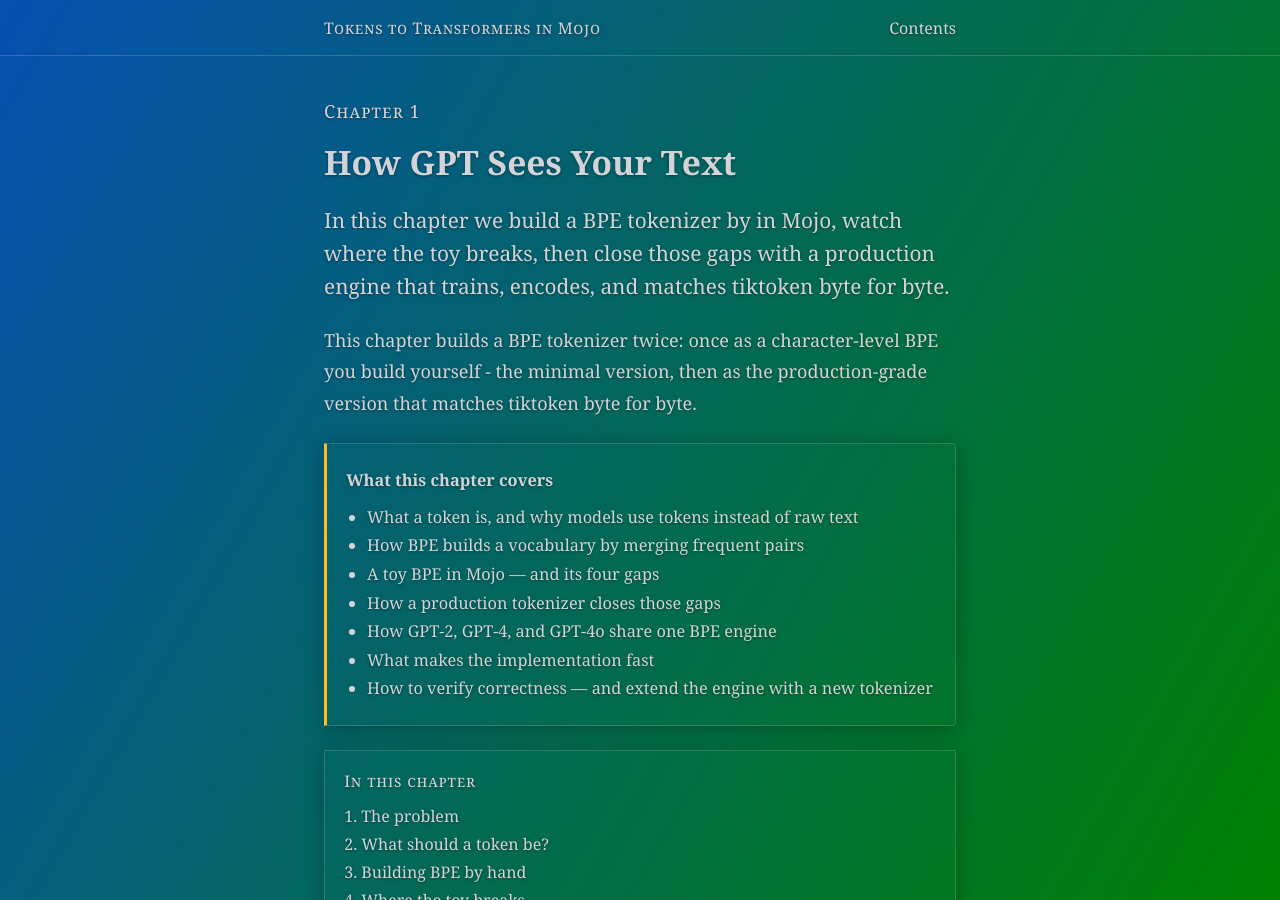
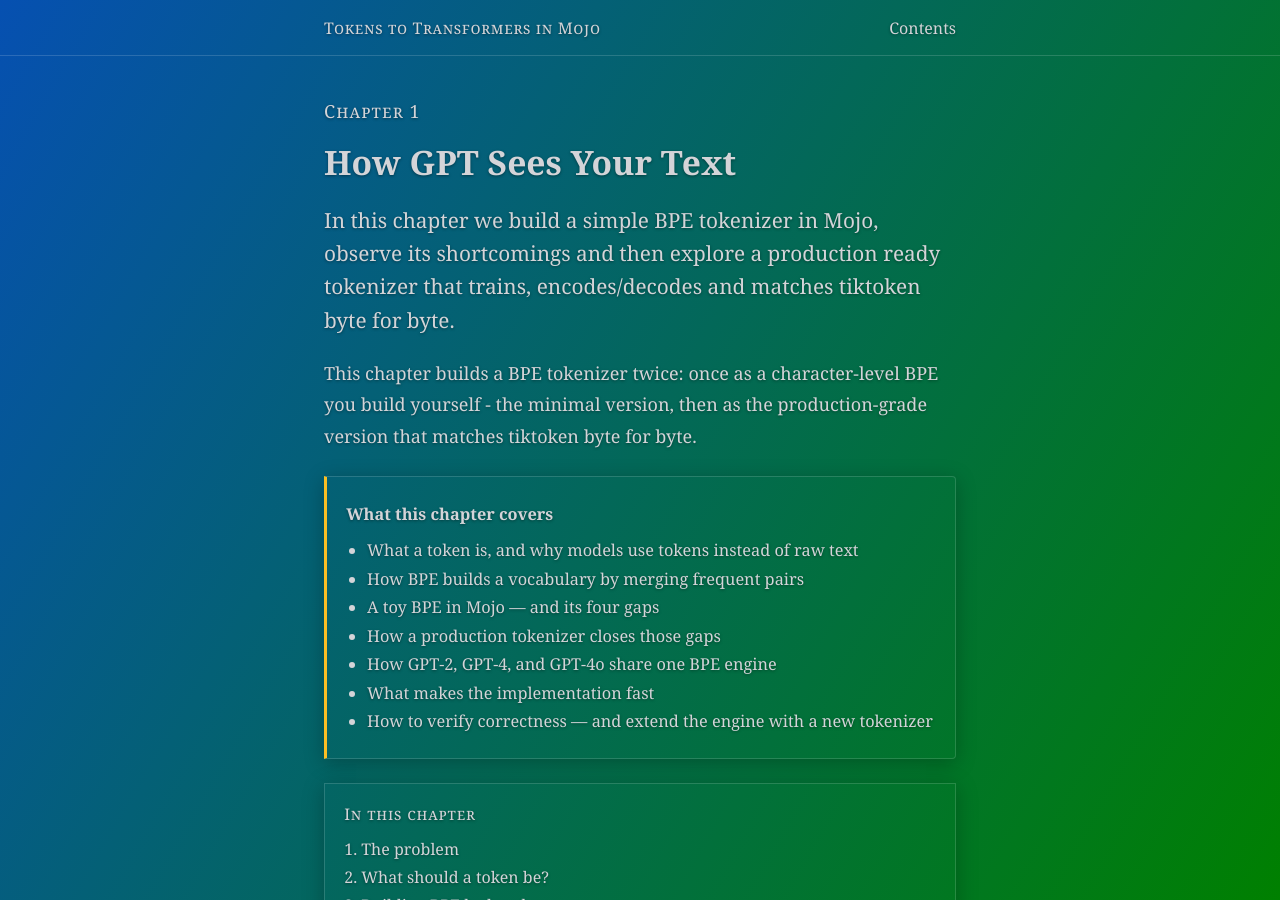
Before and after one commit to ratulb/tokens-to-transformers, a Jekyll site: the page built from _chapters/ch01-how-gpt-sees-your-text.md, in a window 1280 px wide and 900 px high. Built offline with Jekyll 4.4.1, drawn with Linux system fonts in a browser that asks for light colours.

Commit message:
Revise chapter description for BPE tokenizer
Updated the description for clarity and improved wording.

```diff
--- a/_chapters/ch01-how-gpt-sees-your-text.md
+++ b/_chapters/ch01-how-gpt-sees-your-text.md
@@ -5,8 +5,8 @@ book: "Tokens to Transformers in Mojo"
 chapter: 1
 permalink: /ch01/
 description: >
-  In this chapter we build a BPE tokenizer by in Mojo, watch where the toy breaks, then close
-  those gaps with a production engine that trains, encodes, and matches tiktoken byte for byte.
+  In this chapter we build a simple BPE tokenizer in Mojo, observe its shortcomings and then explore a production    ready tokenizer that trains, encodes/decodes and matches tiktoken byte for byte.
+
 ---
 
 This chapter builds a BPE tokenizer twice: once as a character-level BPE you build yourself - the minimal version, then as the production-grade version that matches tiktoken byte for byte.
```
